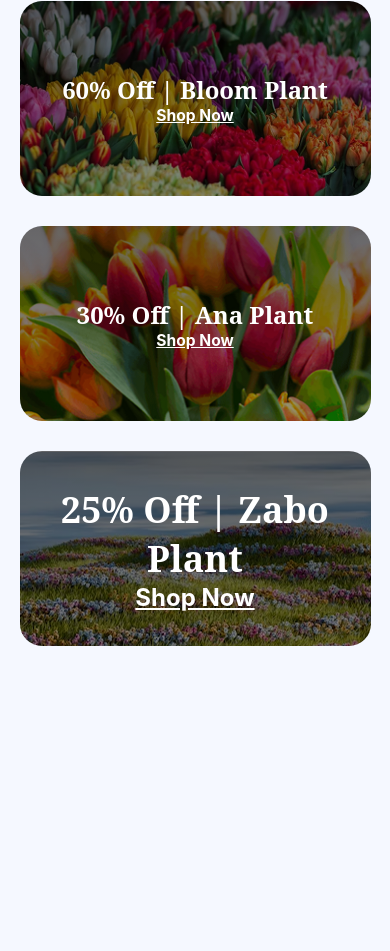
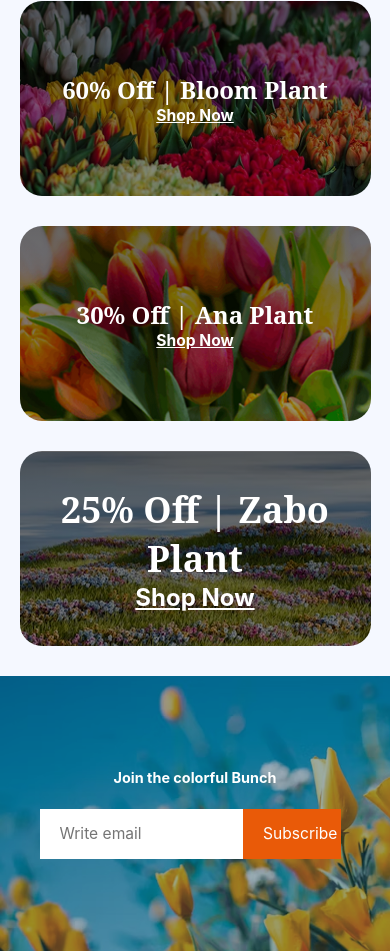
Before and after one commit to shahedkbd/flower-market, a plain HTML site: page index.html in a window 390 px wide. Shown: the part 3777-4728 px from the top of the page. Before the commit the page ends 4453 px from the top, so only its background shows below. Drawn offline with Linux system fonts and the light colour scheme.

Commit message:
added Newsletter Subscribe Section

```diff
--- a/index.html
+++ b/index.html
@@ -131,6 +131,14 @@
                     <h3 class="inter-font plant_shop_button_big">Shop Now</h3>
                 </div>
             </div>
+        </section>
+        <!-- Newsletter Subscribe Section -->
+        <section class="newsletter_subscription">
+            <h2 class="colorful-bunch inter-font">Join the colorful Bunch</h2>
+            <div class="email-subscribe">
+                <input type="email" placeholder="Write email" id="email-box" class="inter-font">
+                <input type="submit" value="Subscribe" id="subscribe-button" class="inter-font">
+            </div>
 
         </section>
     </main>
--- a/styles/flower.css
+++ b/styles/flower.css
@@ -287,6 +287,43 @@ body{
     color: white;
 }
 
+/* Newsletter Subscribe Section */
+.newsletter_subscription{
+    background-image: url(../assets/news-letter-bg.png);
+   background-repeat: no-repeat;
+   background-size: cover;
+   height: 530px;
+   display: block;
+   justify-items: center;
+   align-content: center;
+}
+.colorful-bunch{
+    color: white;
+    font-size: 3.125rem;
+    margin-bottom: 23px;
+}
+#email-box{
+    width: 640px;
+    height: 50px;
+    padding-left: 20px;
+    padding-right: 15px;
+    font-size: 1.3rem;
+    border: none;
+}
+#email-box:focus{
+    outline: none;
+}
+#subscribe-button{
+    width: 185px;
+    height: 50px;
+    padding: 0px 20px;
+    font-size: 1.3rem;
+    background-color: #E95A08;
+    color: white;
+    border: none;
+    position: relative;
+    right: 10px;
+}
 
 
 
@@ -353,4 +390,26 @@ body{
         width: 100%;
     }
 
+    #email-box{
+        width: 45%;
+    }
+    #subscribe-button{
+        width: 25%;
+
+    }
+    .newsletter_subscription{
+        display: block;
+        justify-self: center;
+        align-content: center;
+        width: 100%;
+        height: 275px;
+    }
+    .email-subscribe{
+        width: 100%;
+       text-align: center;
+    }
+    .colorful-bunch{
+        font-size: 1.2rem;
+    }
+
 }
```
